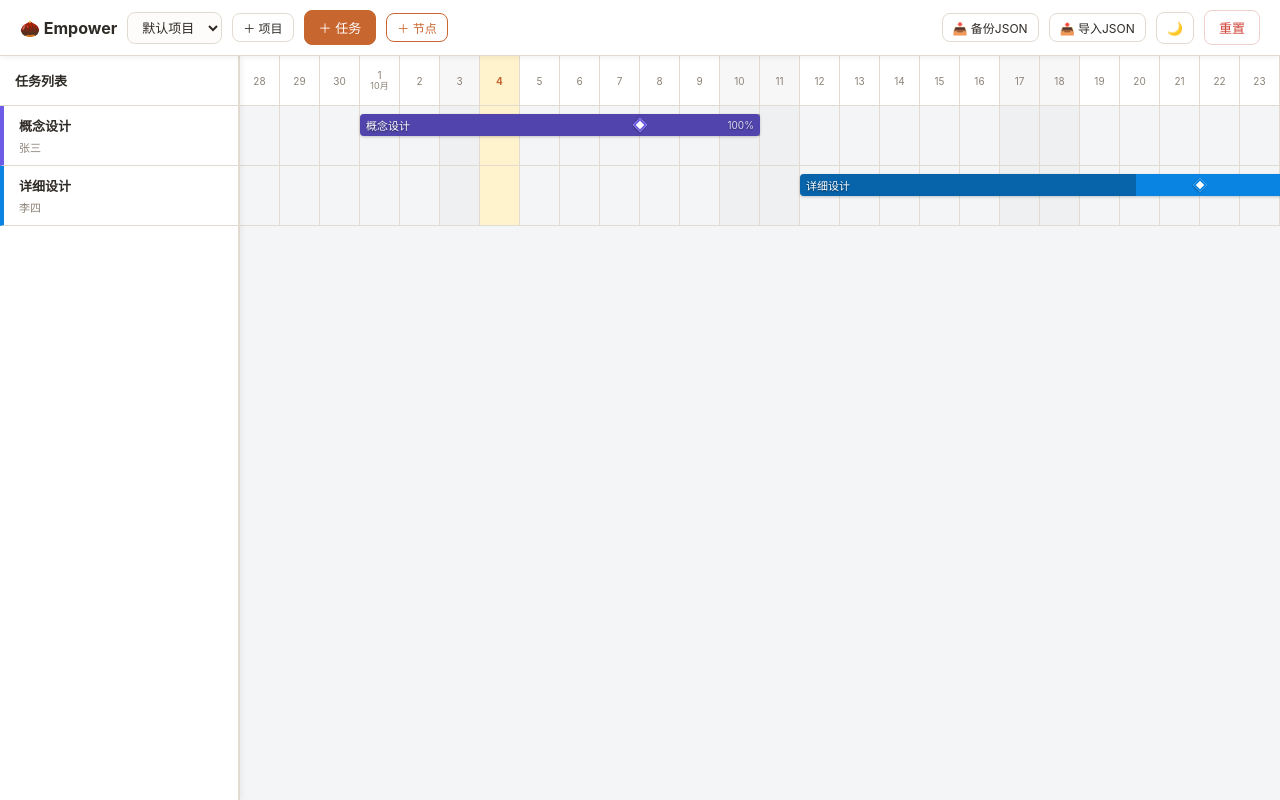
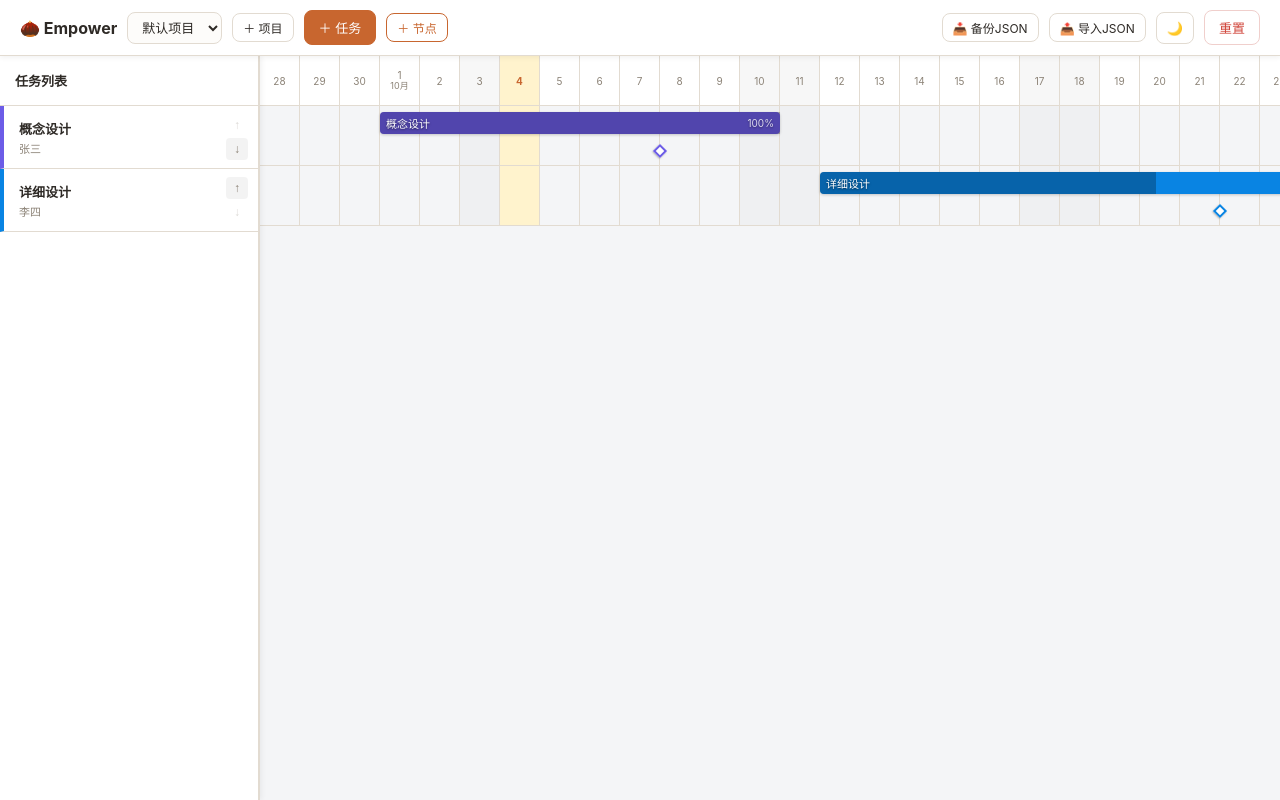
Before and after one commit to creaylava/timing-boy, a plain HTML site: page index.html in a window 1280 px wide. Drawn offline with Linux system fonts and the light colour scheme.

Commit message:
Modify task sidebar width and add move buttons
Updated task sidebar layout and added task movement functionality.

```diff
--- a/index.html
+++ b/index.html
@@ -47,7 +47,7 @@
 
   .planner-container { flex:1; display:flex; overflow:hidden; position:relative; }
   .task-sidebar {
-    width: 240px; flex-shrink: 0; background:var(--sidebar-bg);
+    width: 260px; flex-shrink: 0; background:var(--sidebar-bg);
     border-right: 2px solid var(--border); display: flex; flex-direction: column;
     overflow-y: auto; z-index: 5; box-shadow: 2px 0 5px rgba(0,0,0,.05);
   }
@@ -57,14 +57,28 @@
     background: var(--card-bg); position: sticky; top: 0; z-index: 6;
   }
   .task-item {
-    min-height: 60px; display: flex; flex-direction: column; justify-content: center;
-    padding: 8px 15px; border-bottom: 1px solid var(--border); font-size: 13px;
+    min-height: 60px; display: flex; align-items: center; justify-content: space-between;
+    padding: 8px 10px 8px 15px; border-bottom: 1px solid var(--border); font-size: 13px;
     cursor: pointer; transition: background 0.15s;
   }
   .task-item:hover { background: var(--input-bg); }
   .task-item.active { background: rgba(200,102,47,.1); border-left: 4px solid var(--accent); }
-  .task-name { font-weight: 600; margin-bottom: 4px; word-break: break-word; }
+  .task-info { flex: 1; min-width: 0; }
+  .task-name { font-weight: 600; margin-bottom: 2px; white-space: nowrap; overflow: hidden; text-overflow: ellipsis; }
   .task-owner { font-size: 11px; color: var(--muted); }
+
+  /* 上下移动按钮 */
+  .task-move-btns {
+    display: flex; flex-direction: column; gap: 2px; margin-left: 6px;
+  }
+  .move-btn {
+    background: rgba(100,100,100,.08); color: var(--muted); border: none;
+    width: 22px; height: 22px; border-radius: 4px; cursor: pointer;
+    display: flex; align-items: center; justify-content: center;
+    font-size: 12px; transition: .15s;
+  }
+  .move-btn:hover:not(:disabled) { background: var(--accent); color: #fff; }
+  .move-btn:disabled { opacity: 0.3; cursor: not-allowed; background: transparent; }
 
   .gantt-viewport { flex: 1; overflow: auto; position: relative; background: var(--bg); }
   .gantt-canvas { display: flex; flex-direction: column; min-width: max-content; position: relative; }
@@ -100,7 +114,7 @@
   .grid-cell.today { background: var(--today-bg); }
 
   .task-bar {
-    position: absolute; top: 8px; height: 22px; border-radius: 4px;
+    position: absolute; top: 6px; height: 22px; border-radius: 4px;
     background: var(--accent); color: #fff; font-size: 11px; padding: 0 6px;
     display: flex; align-items: center; justify-content: space-between;
     white-space: nowrap; overflow: visible; box-shadow: 0 1px 3px rgba(0,0,0,.2);
@@ -114,8 +128,9 @@
   }
   .task-bar .bar-text { position: relative; z-index: 3; text-shadow: 0 1px 2px rgba(0,0,0,.5); }
 
+  /* 独立节点样式 */
   .milestone-marker {
-    position: absolute; top: 50%; transform: translate(-50%, -50%) rotate(45deg);
+    position: absolute; transform: translate(-50%, -50%) rotate(45deg);
     width: 10px; height: 10px; background: #fff; border: 2px solid #333;
     z-index: 5; cursor: pointer; box-shadow: 0 1px 2px rgba(0,0,0,.3);
     transition: transform 0.2s;
@@ -155,7 +170,7 @@
   .milestone-item .remove-ms { color: #d0453a; background: none; border: none; font-size: 16px; cursor: pointer; padding: 0 4px; }
 
   @media (max-width: 768px) {
-    .task-sidebar { width: 140px; }
+    .task-sidebar { width: 180px; }
     .task-name { font-size: 12px; }
     .task-owner { font-size: 10px; }
     .timeline-day { width: 30px; font-size: 9px; }
@@ -164,7 +179,7 @@
     .task-bar.phase2 { font-size: 9px; }
     .milestone-marker { width: 8px; height: 8px; }
     header h1 { display: none; }
-    .project-selector { width: 110px; font-size: 12px; }
+    .project-selector { width: 100px; font-size: 12px; }
   }
 </style>
 </head>
@@ -398,14 +413,22 @@ function render() {
   const totalDays = getDaysBetween(minDate, maxDate);
   const cellWidth = window.innerWidth <= 768 ? 30 : 40;
 
-  // 1. 左侧任务列表（极简：只保留任务名和负责人）
+  // 1. 左侧任务列表（支持上下移动）
   const sidebar = document.getElementById('taskSidebar');
   let sidebarHTML = '<div class="sidebar-header">任务列表</div>';
-  currentProj.tasks.forEach((task) => {
+  currentProj.tasks.forEach((task, index) => {
+    const isFirst = index === 0;
+    const isLast = index === currentProj.tasks.length - 1;
     sidebarHTML += `
       <div class="task-item" data-id="${task.id}" style="border-left: 4px solid ${task.color}">
-        <div class="task-name">${esc(task.name)}</div>
-        <div class="task-owner">${esc(task.owner || '未分配')}</div>
+        <div class="task-info">
+          <div class="task-name">${esc(task.name)}</div>
+          <div class="task-owner">${esc(task.owner || '未分配')}</div>
+        </div>
+        <div class="task-move-btns">
+          <button class="move-btn" data-act="move-task-up" data-id="${task.id}" ${isFirst ? 'disabled' : ''} title="上移">↑</button>
+          <button class="move-btn" data-act="move-task-down" data-id="${task.id}" ${isLast ? 'disabled' : ''} title="下移">↓</button>
+        </div>
       </div>
     `;
   });
@@ -469,24 +492,10 @@ function render() {
         <span class="bar-text" style="font-size:10px; opacity:.8">${task.progress}%</span>
       `;
       phase1RightX = (visibleOffset + visibleDuration) * cellWidth;
-
-      if (task.milestones && task.milestones.length > 0) {
-        task.milestones.forEach(ms => {
-          const msDate = new Date(ms.date);
-          const msOffsetDays = getDaysBetween(taskStart, msDate);
-          if (msOffsetDays >= 0 && msOffsetDays <= durationDays) {
-            const marker = document.createElement('div');
-            marker.className = 'milestone-marker';
-            marker.setAttribute('data-name', `${ms.name} (${ms.date.slice(5)})`);
-            marker.style.left = `${(msOffsetDays / durationDays) * 100}%`;
-            marker.style.borderColor = task.color;
-            bar.appendChild(marker);
-          }
-        });
-      }
       row.appendChild(bar);
     }
 
+    // 阶段2任务条
     let phase2RightX = 0;
     if (task.start2 && task.end2) {
       const t2Start = new Date(task.start2); const t2End = new Date(task.end2);
@@ -504,6 +513,27 @@ function render() {
         phase2RightX = (v2Offset + v2Duration) * cellWidth;
         row.appendChild(bar2);
       }
+    }
+
+    // 🌟 核心修改：节点独立渲染，不再依赖任务条的宽度
+    if (task.milestones && task.milestones.length > 0) {
+      task.milestones.forEach(ms => {
+        const msDate = new Date(ms.date);
+        const msOffsetDays = getDaysBetween(minDate, msDate);
+        // 只要节点在可见的时间范围内，就渲染
+        if (msOffsetDays >= 0 && msOffsetDays <= totalDays) {
+          const marker = document.createElement('div');
+          marker.className = 'milestone-marker';
+          marker.setAttribute('data-name', `${ms.name} (${ms.date.slice(5)})`);
+          // 直接根据天数差计算绝对位置
+          marker.style.left = `${msOffsetDays * cellWidth}px`;
+          marker.style.borderColor = task.color;
+          // 垂直定位：放在行的中央，或者避开任务条放在下方
+          // 这里我们放在行的中央偏下一点
+          marker.style.top = '45px';
+          row.appendChild(marker);
+        }
+      });
     }
 
     taskGeometry[task.id] = {
@@ -549,7 +579,8 @@ function render() {
 
   // 左侧高亮联动
   document.querySelectorAll('.task-item').forEach(el => {
-    el.addEventListener('click', () => {
+    el.addEventListener('click', (e) => {
+      if (e.target.closest('.move-btn')) return; // 点了移动按钮就不触发行高亮
       document.querySelectorAll('.task-item').forEach(e => e.classList.remove('active'));
       document.querySelectorAll('.task-row').forEach(e => e.classList.remove('active'));
       el.classList.add('active');
@@ -558,6 +589,32 @@ function render() {
     });
   });
 }
+
+/* =========================================================
+   任务上下移动（核心新增）
+   ========================================================= */
+function moveTaskPriority(taskId, direction) {
+  const currentProj = getCurrentProject();
+  const tasks = currentProj.tasks;
+  const index = tasks.findIndex(t => t.id === taskId);
+  if (index === -1) return;
+  const targetIndex = index + direction;
+  if (targetIndex < 0 || targetIndex >= tasks.length) return;
+  // 交换元素
+  const temp = tasks[index];
+  tasks[index] = tasks[targetIndex];
+  tasks[targetIndex] = temp;
+  render();
+  saveState();
+}
+
+// 全局事件委托，处理左侧任务列表的点击
+document.getElementById('taskSidebar').addEventListener('click', (e) => {
+  const upBtn = e.target.closest('[data-act="move-task-up"]');
+  if (upBtn) { e.stopPropagation(); moveTaskPriority(upBtn.dataset.id, -1); return; }
+  const downBtn = e.target.closest('[data-act="move-task-down"]');
+  if (downBtn) { e.stopPropagation(); moveTaskPriority(downBtn.dataset.id, 1); return; }
+});
 
 /* =========================================================
    任务新增/编辑/删除
```
